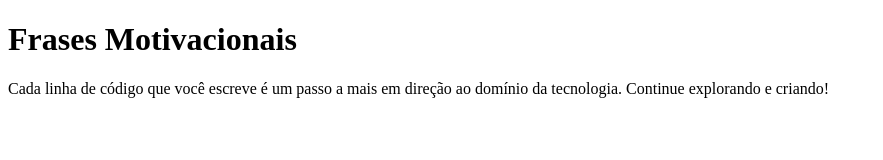
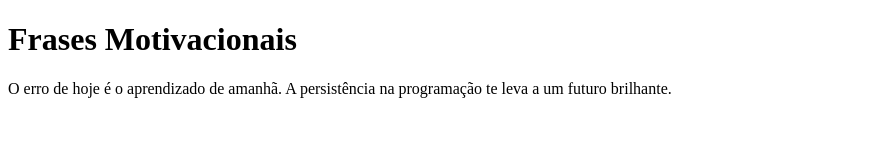
Before and after one commit to LuisSoaresDEV/Projeto-01, a plain HTML site: page index.html in a window 1280 px wide. Shown: the whole page, without its empty margins (0-883 px from the left). Drawn offline with Linux system fonts and the light colour scheme.

Commit message:
frase motivacional 2

```diff
--- a/index.html
+++ b/index.html
@@ -9,7 +9,9 @@
 
     <h1>Frases Motivacionais</h1>
 
-    <p>Cada linha de código que você escreve é um passo a mais em direção ao domínio da tecnologia. Continue explorando e criando!</p>
+    <p>O erro de hoje é o aprendizado de amanhã. A persistência na programação te leva a um futuro brilhante.</p>
+
+
 
 </body>
 </html>
```
